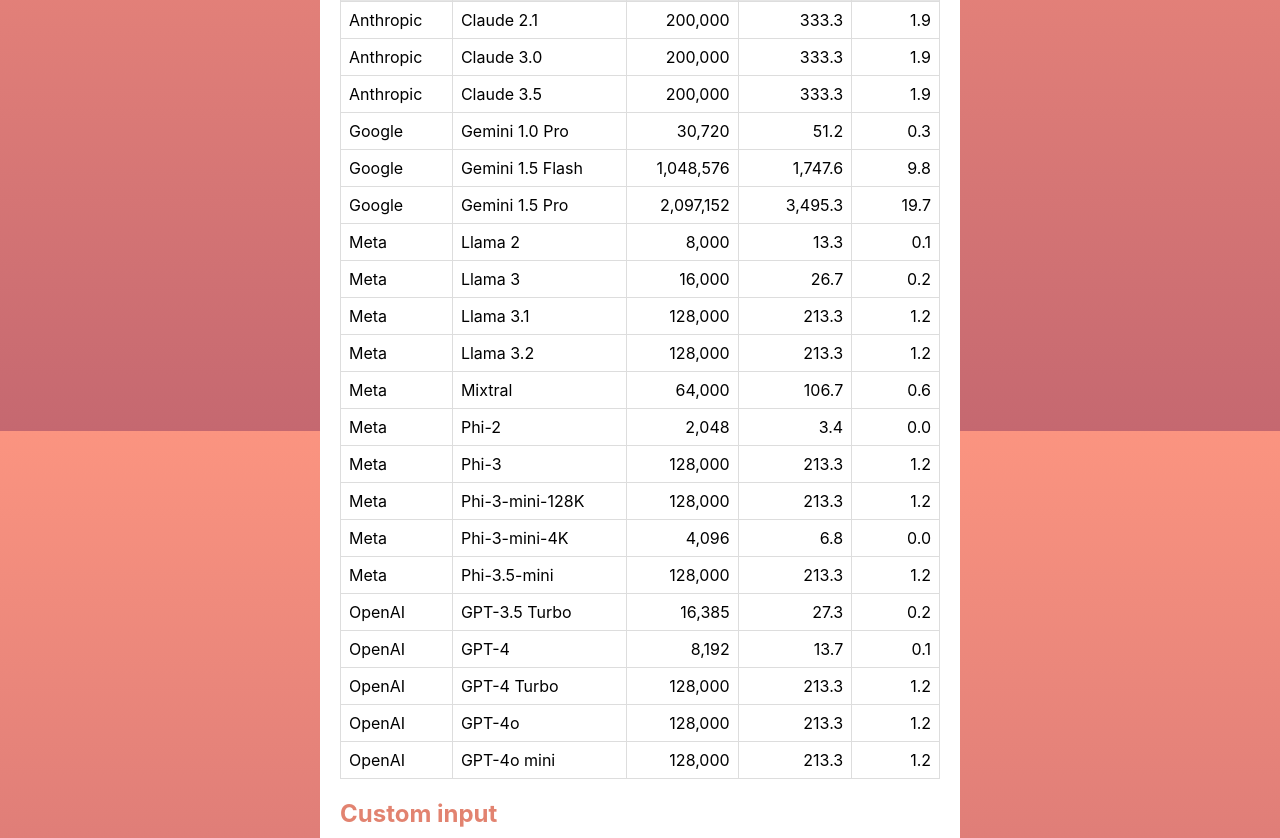
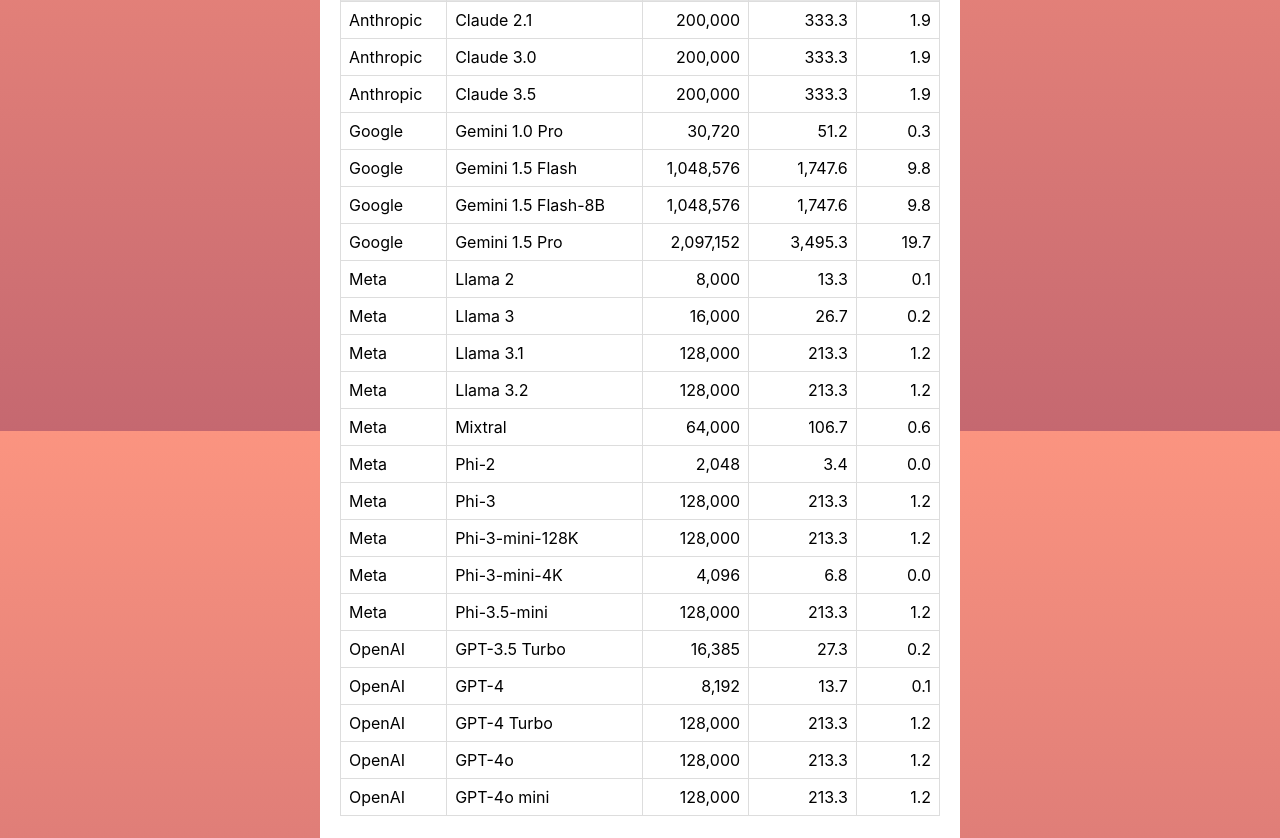
Before and after one commit to MichaelCurrin/token-translator, a React (Create React App) app: page / in a window 1280 px wide. Shown: the part 1169-2007 px from the top of the page. Built offline with nearby package versions, Linux system fonts and the light colour scheme.

Commit message:
feat: add model

```diff
--- a/src/constants.js
+++ b/src/constants.js
@@ -6,6 +6,7 @@ export const WORDS_PER_A5_BOOK = 80000;
 export const MODEL_INPUT_LIMITS = [
   { provider: 'Google', modelName: 'Gemini 1.5 Pro', tokens: 2097152 },
   { provider: 'Google', modelName: 'Gemini 1.5 Flash', tokens: 1048576 },
+  { provider: 'Google', modelName: 'Gemini 1.5 Flash-8B', tokens: 1048576 },
   { provider: 'Google', modelName: 'Gemini 1.0 Pro', tokens: 30720 },
   { provider: 'OpenAI', modelName: 'GPT-4o', tokens: 128000 },
   { provider: 'OpenAI', modelName: 'GPT-4o mini', tokens: 128000 },
@@ -63,6 +64,21 @@ export const PRICE_PER_MILLION_TOKENS = [
   },
   {
     provider: 'Google',
+    modelName: 'Gemini 1.5 Flash-8B',
+    range: {
+      threshold: 128000,
+      low: {
+        input: 0.0375,
+        output: 0.15,
+      },
+      high: {
+        input: 0.075,
+        output: 0.3,
+      },
+    },
+  },
+  {
+    provider: 'Google',
     modelName: 'Gemini 1.5 Pro',
     range: {
       threshold: 128000,
```
